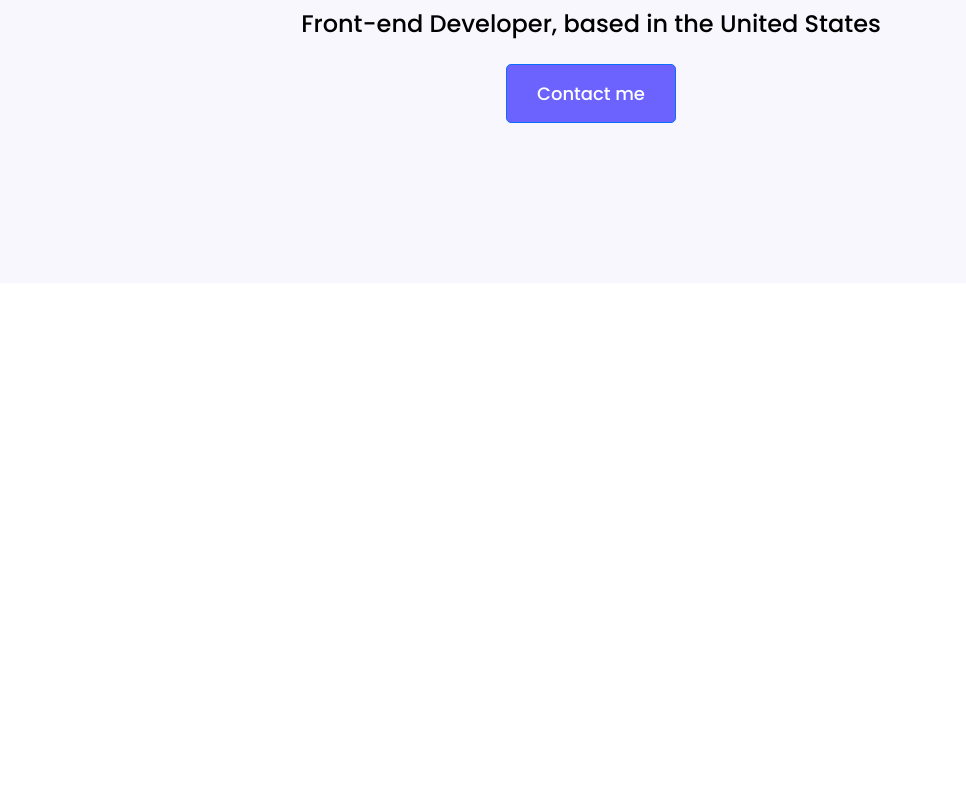
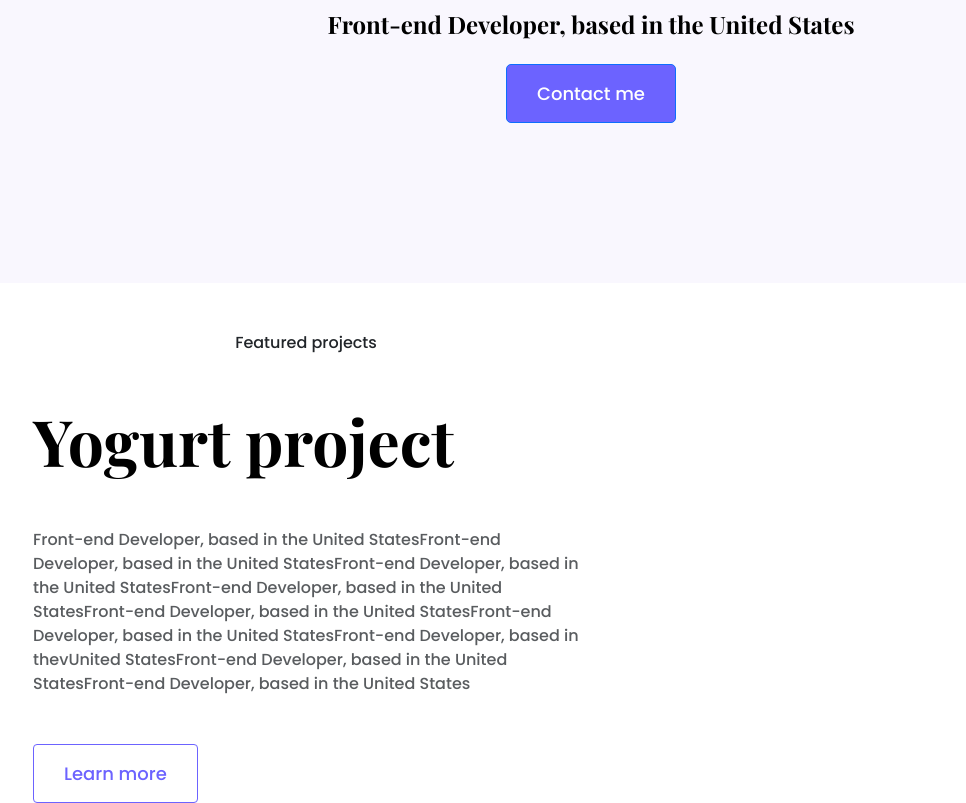
Before and after one commit to nhemmer730/Portfolio-project, a plain HTML site: page index.html in a window 1280 px wide. Shown: the part 353-1156 px from the top of the page, without its empty margins (49-1015 px from the left). Before the commit the page ends 800 px from the top, so only its background shows below. Drawn offline with nearby package versions, Linux system fonts and the light colour scheme.

Commit message:
added beg of project section, css styling

```diff
--- a/index.html
+++ b/index.html
@@ -28,6 +28,30 @@
                 <a href="#" class="btn btn-primary">Contact me</a>
             </div>
         </div>
+        <div class="container">
+            <div class="row">
+                <div class="col-6">
+                </div>
+            </div>
+            <div class="row">
+                <div class="col-6">
+                    <p class="text-center m-5">Featured projects</p>
+                    <h2 class="mb-5 ">Yogurt project</h2>
+                    <p class="mb-5 text-muted">Front-end Developer, based in the United StatesFront-end Developer, based
+                        in the United
+                        StatesFront-end
+                        Developer, based in the United StatesFront-end Developer, based in the United StatesFront-end
+                        Developer,
+                        based in the United StatesFront-end Developer, based in the United StatesFront-end Developer,
+                        based in
+                        thevUnited StatesFront-end Developer, based in the United StatesFront-end Developer, based in
+                        the United
+                        States
+                    </p>
+                    <a href="#" class="btn btn-branding-outline"> Learn more </a>
+                </div>
+            </div>
+        </div>
     </body>
 
 </html>
--- a/portfolio/style.css
+++ b/portfolio/style.css
@@ -8,6 +8,7 @@
 body {
   font-family: var(--default-font-family);
 }
+
 h1,
 h2,
 h3,
@@ -24,24 +25,28 @@ h1 {
 }
 
 h2 {
-  font-family: "Poppins", sans-serif;
+  font-size: 64px;
+}
+
+p {
   font-weight: normal;
+  font-size: 16px;
+  line-height: 1.5;
 }
-p {
-  font-family: "Poppins", sans-serif;
-  font-weight: normal;
-}
+
 .hero {
   background: var(--secondary-color);
   text-align: center;
   padding: 160px 20px;
 }
+
 .hero p {
   font-size: 36px;
   font-weight: bold;
 }
+
 .hero h2 {
-  font-family: "Poppins", sans-serif;
+  font-family: var(--heading-font-family);
   font-weight: normal;
   line-height: 2;
   font-size: 24px;
@@ -55,3 +60,11 @@ p {
   line-height: 27px;
   padding: 15px 30px;
 }
+.btn-branding-outline {
+  color: var(--primary-color);
+  border: 1px solid var(--primary-color);
+  border-radius: 4px;
+  font-size: 18px;
+  line-height: 27px;
+  padding: 15px 30px;
+}
```
